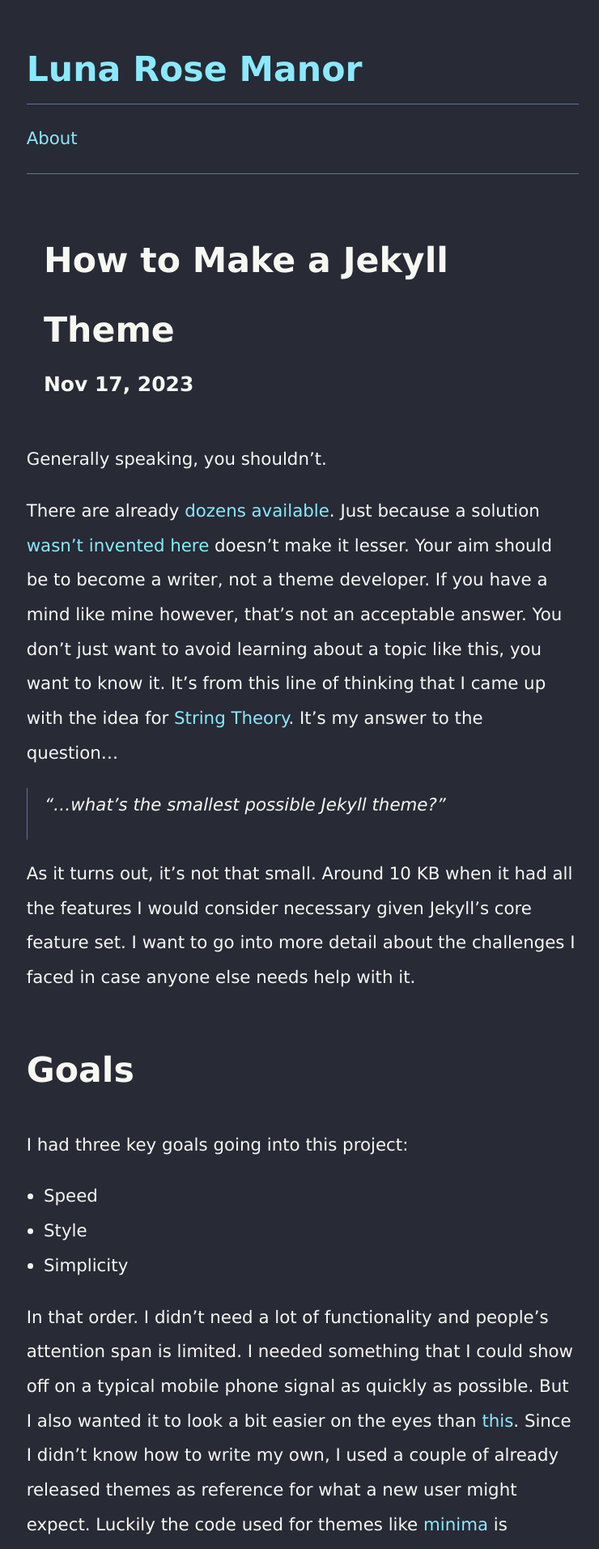
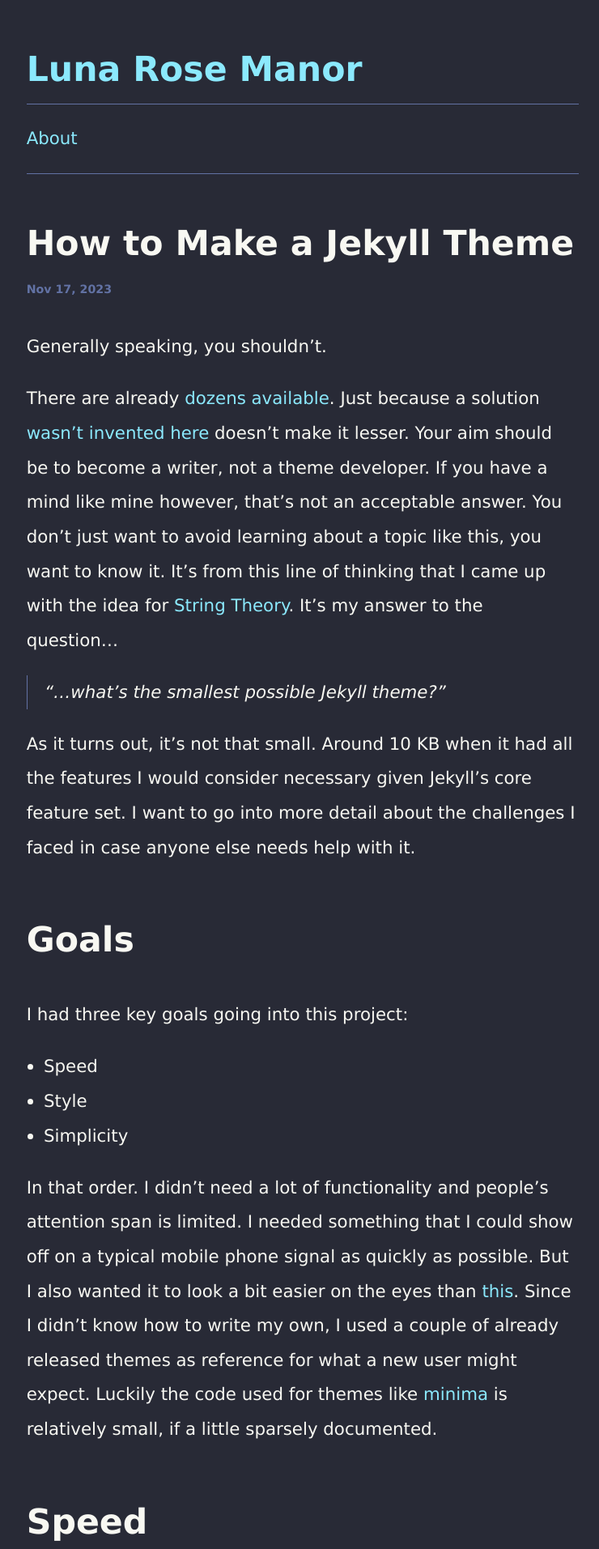
Before and after one commit to LunaRoseManor/lunarosemanor.github.io, a Jekyll site: the page built from _posts/2023-11-17-how-to-make-a-jekyll-theme.md, in a window 1280 px wide. Shown: the top 1913 px of the page at 81% size, without its empty margins (266-1006 px from the left). Built offline with Jekyll 4.4.1, drawn with Linux system fonts in a browser that asks for light colours.

Commit message:
Fixed a weird issue with block quotes having excessive whitespace

```diff
--- a/_layouts/post.html
+++ b/_layouts/post.html
@@ -3,16 +3,16 @@ layout: base
 ---
 
 {%- if page.title -%}
-    <div class="page-header">
-        <h1 class="page-title">{{ page.title }}</h1>
-        <h3>
+    <div class="post-header">
+        <h1>{{ page.title }}</h1>
+        <h2>
             {%- if page.author -%}
                 by
                 {{ page.author }}
                 on&nbsp;
             {%- endif -%}
             {{ page.date | date: "%b %-d, %Y" }}
-        </h3>
+        </h2>
     </div>
 {%- endif -%}
 
--- a/_sass/layout.sass
+++ b/_sass/layout.sass
@@ -46,6 +46,9 @@ blockquote
     padding-left: $spacing-unit
     font-style: italic
 
+    p:last-child
+        margin: 0
+
 /* Hyperlinks */
 a
     color: $color-cyan
@@ -61,6 +64,20 @@ nav
     padding-bottom: $spacing-unit
     border-top: 1px solid $color-comment
     border-bottom: 1px solid $color-comment
+
+    a
+        margin-right: $spacing-unit
+
+/* Post Header */
+.post-header
+    margin-bottom: $spacing-unit // This has to be reasserted
+
+    h1
+        margin: 0
+
+    h2
+        color: $color-comment
+        font-size: $font-size-small
 
 /* Images */
 img
--- a/_sass/syntax-highlighting.sass
+++ b/_sass/syntax-highlighting.sass
@@ -173,38 +173,38 @@
   color: $color-cyan
 
 .highlight .bp
-  color: $color-gray
+  color: $color-foreground
 
 .highlight .nb
-  color: $color-gray
+  color: $color-foreground
 
 .highlight .ni
-  color: $color-gray
+  color: $color-foreground
 
 .highlight .nn
-  color: $color-gray
+  color: $color-foreground
 
 .highlight .vc
-  color: $color-gray
+  color: $color-foreground
 
 .highlight .vg
-  color: $color-gray
+  color: $color-foreground
 
 .highlight .vi
-  color: $color-gray
+  color: $color-foreground
 
 .highlight .nv, .highlight .vm
-  color: $color-gray
+  color: $color-foreground
 
 .highlight .w
-  color: $color-gray
+  color: $color-foreground
 
 .highlight .nl
-  color: $color-gray
+  color: $color-foreground
   font-weight: bold
 
 .highlight .nt
   color: $color-pink
 
 .highlight
-  color: $color-gray
+  color: $color-foreground
```
